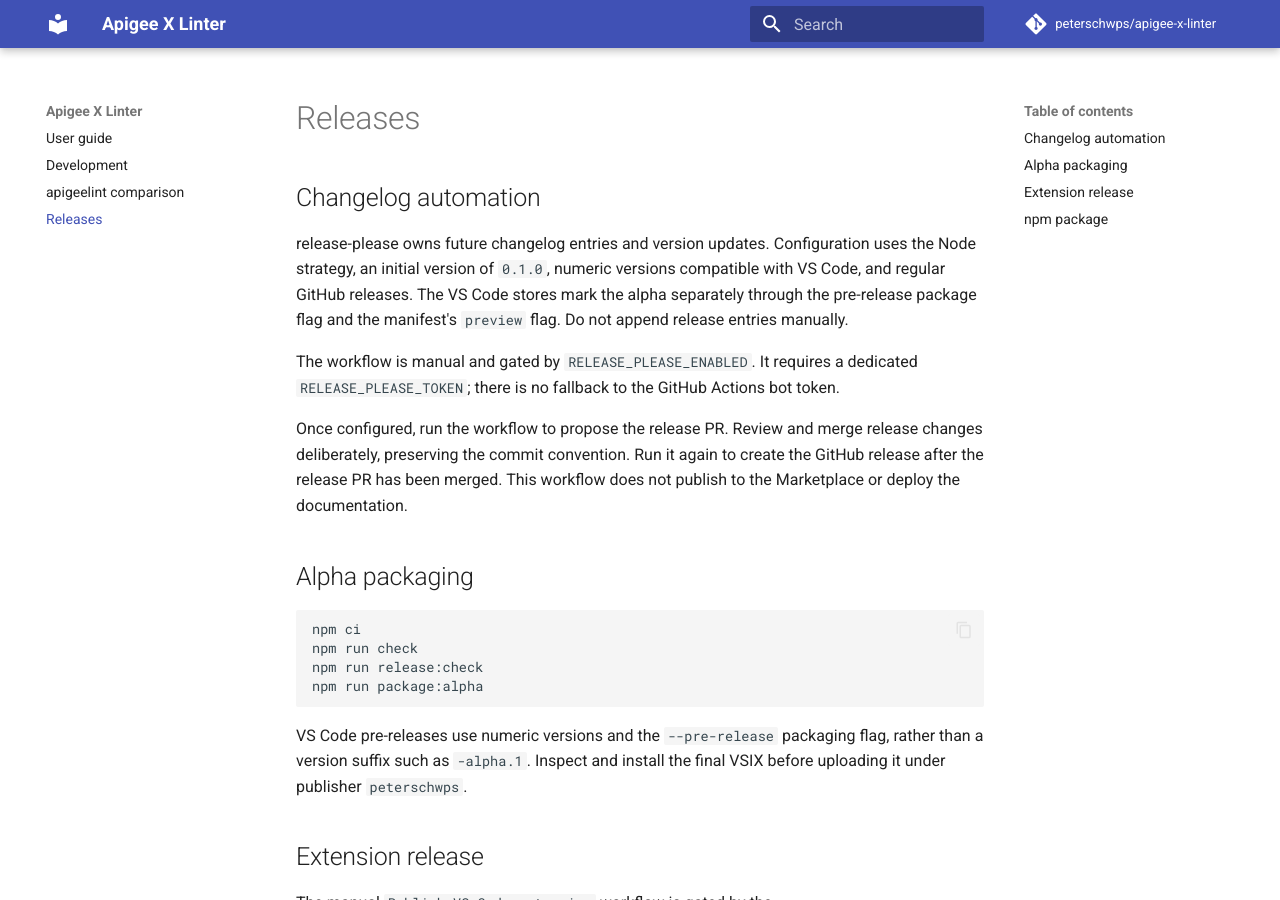
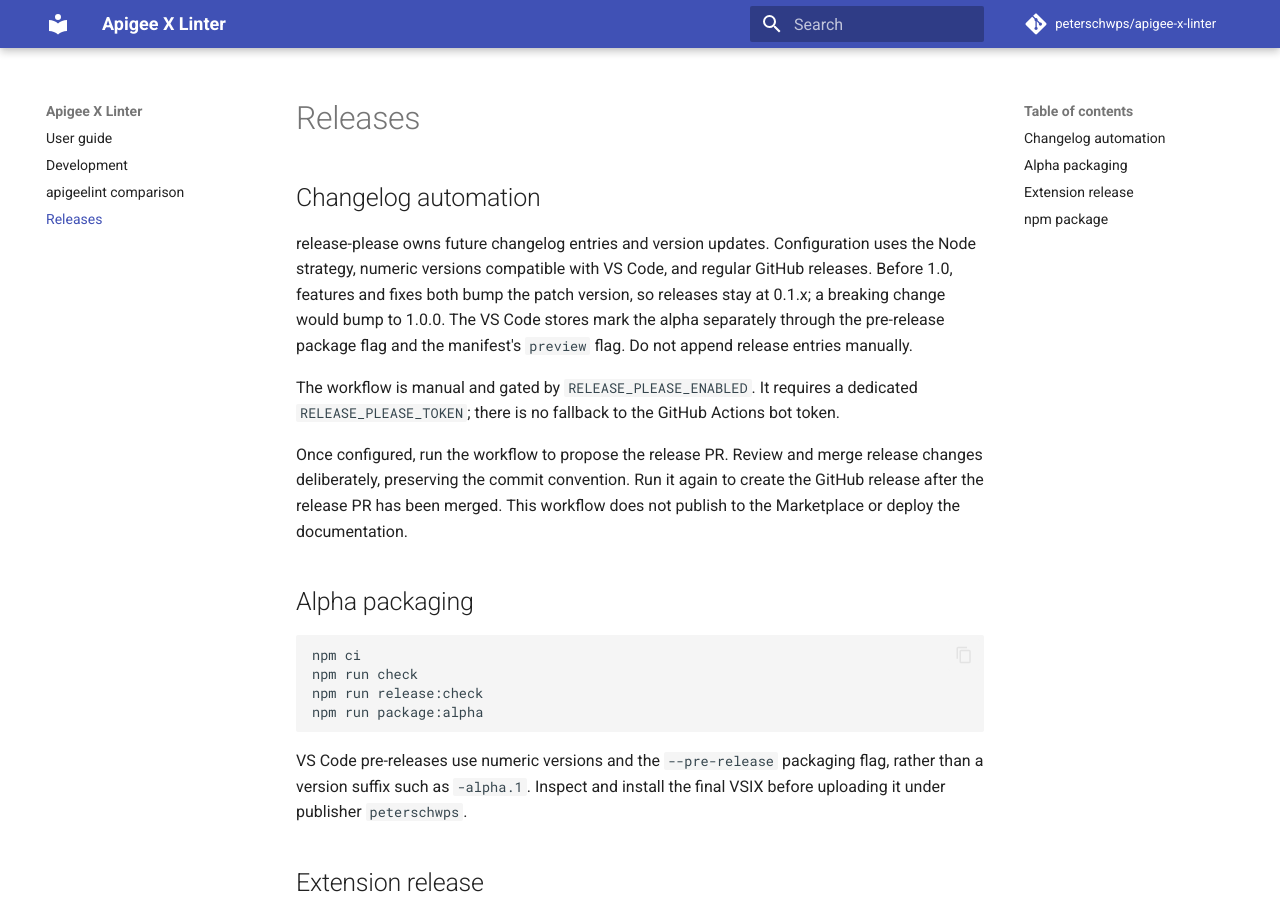
Before and after one commit to peterschwps/Apigee-X-Linter, an MkDocs documentation site: the page built from docs/releases.md, in a window 1280 px wide and 900 px high. Built offline with MkDocs 1.6.1 and Material for MkDocs 9.7.7, drawn with Linux system fonts in a browser that asks for light colours; comment, search, counter and statistics services are not loaded.

Commit message:
chore: keep pre-1.0 releases on the patch version

```diff
--- a/docs/releases.md
+++ b/docs/releases.md
@@ -2,7 +2,7 @@
 
 ## Changelog automation
 
-release-please owns future changelog entries and version updates. Configuration uses the Node strategy, an initial version of `0.1.0`, numeric versions compatible with VS Code, and regular GitHub releases. The VS Code stores mark the alpha separately through the pre-release package flag and the manifest's `preview` flag. Do not append release entries manually.
+release-please owns future changelog entries and version updates. Configuration uses the Node strategy, numeric versions compatible with VS Code, and regular GitHub releases. Before 1.0, features and fixes both bump the patch version, so releases stay at 0.1.x; a breaking change would bump to 1.0.0. The VS Code stores mark the alpha separately through the pre-release package flag and the manifest's `preview` flag. Do not append release entries manually.
 
 The workflow is manual and gated by `RELEASE_PLEASE_ENABLED`. It requires a dedicated `RELEASE_PLEASE_TOKEN`; there is no fallback to the GitHub Actions bot token.
 
```
Also changed, not shown: .release-please-config.json.
